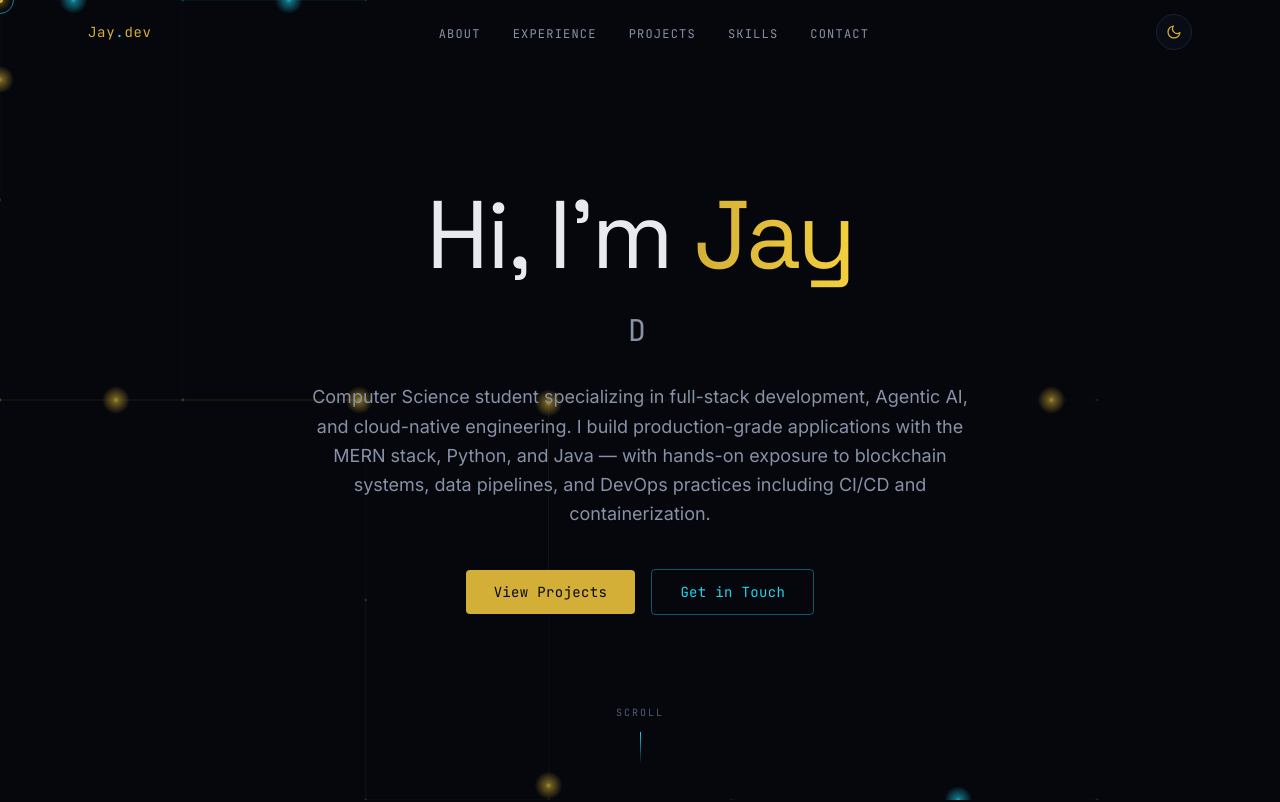
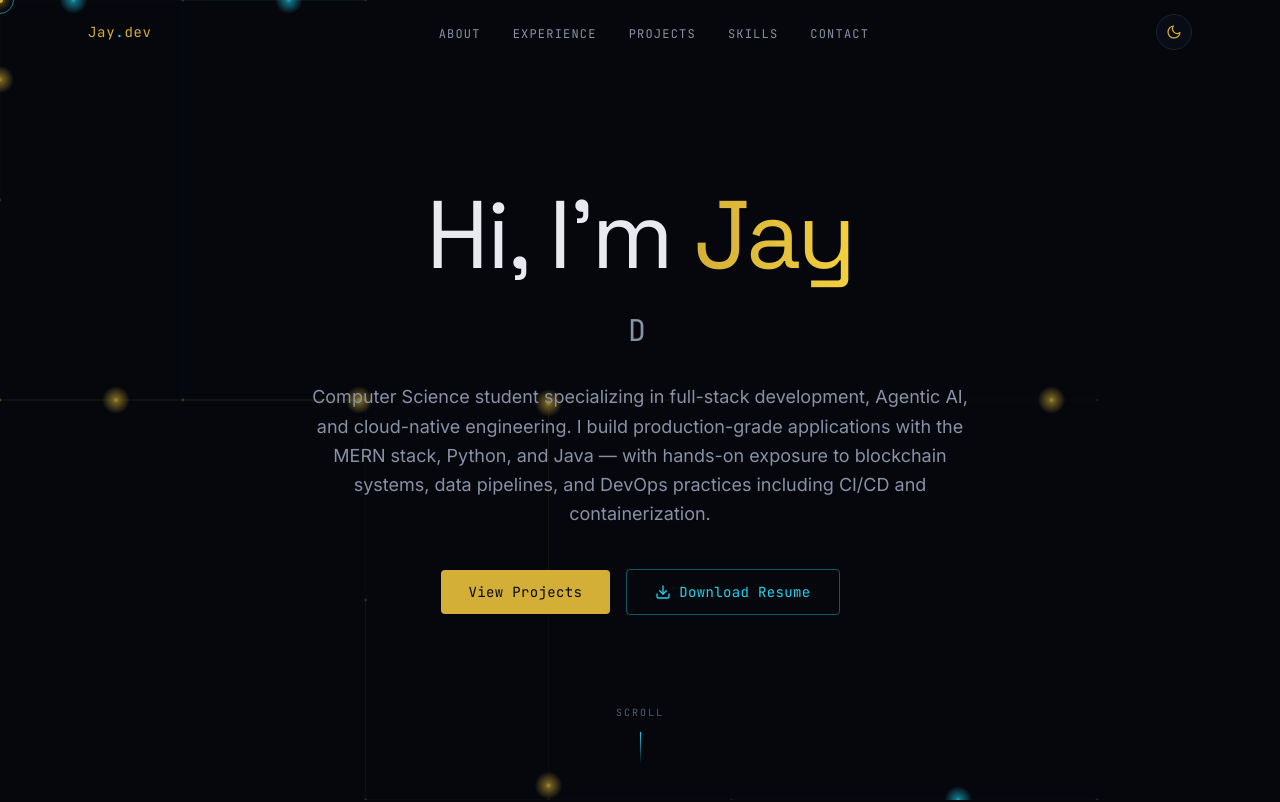
Before and after one commit to jaypawar90171/Portfolio-Website, a React (Vite) app: page / in a window 1280 px wide. Shown: the top 802 px of the page. Built offline with nearby package versions, Linux system fonts and the light colour scheme.

Commit message:
added button to download resume

```diff
--- a/src/components/Hero.tsx
+++ b/src/components/Hero.tsx
@@ -53,11 +53,27 @@
           <span className="relative z-10">View Projects</span>
         </a>
         <a
-          href="#contact"
+          href="./Jay_Deepak_Pawar_Resume.pdf"
+          download="Jay_Deepak_Pawar_Resume.pdf"
           data-cursor-hover
-          className="px-7 py-3 font-mono text-sm tracking-wide text-cyan border border-cyan/40 rounded-sm hover:bg-cyan/10 transition-colors hover:-translate-y-0.5 duration-200"
+          className="inline-flex items-center gap-2 px-7 py-3 font-mono text-sm tracking-wide text-cyan border border-cyan/40 rounded-sm hover:bg-cyan/10 transition-colors hover:-translate-y-0.5 duration-200"
         >
-          Get in Touch
+          <svg
+            width="16"
+            height="16"
+            viewBox="0 0 24 24"
+            fill="none"
+            stroke="currentColor"
+            strokeWidth="2"
+            strokeLinecap="round"
+            strokeLinejoin="round"
+            aria-hidden="true"
+          >
+            <path d="M21 15v4a2 2 0 0 1-2 2H5a2 2 0 0 1-2-2v-4" />
+            <polyline points="7 10 12 15 17 10" />
+            <line x1="12" y1="15" x2="12" y2="3" />
+          </svg>
+          Download Resume
         </a>
       </motion.div>
 
```
Also changed, not shown: 1 other file (tests, documents, lock files or other folders).
